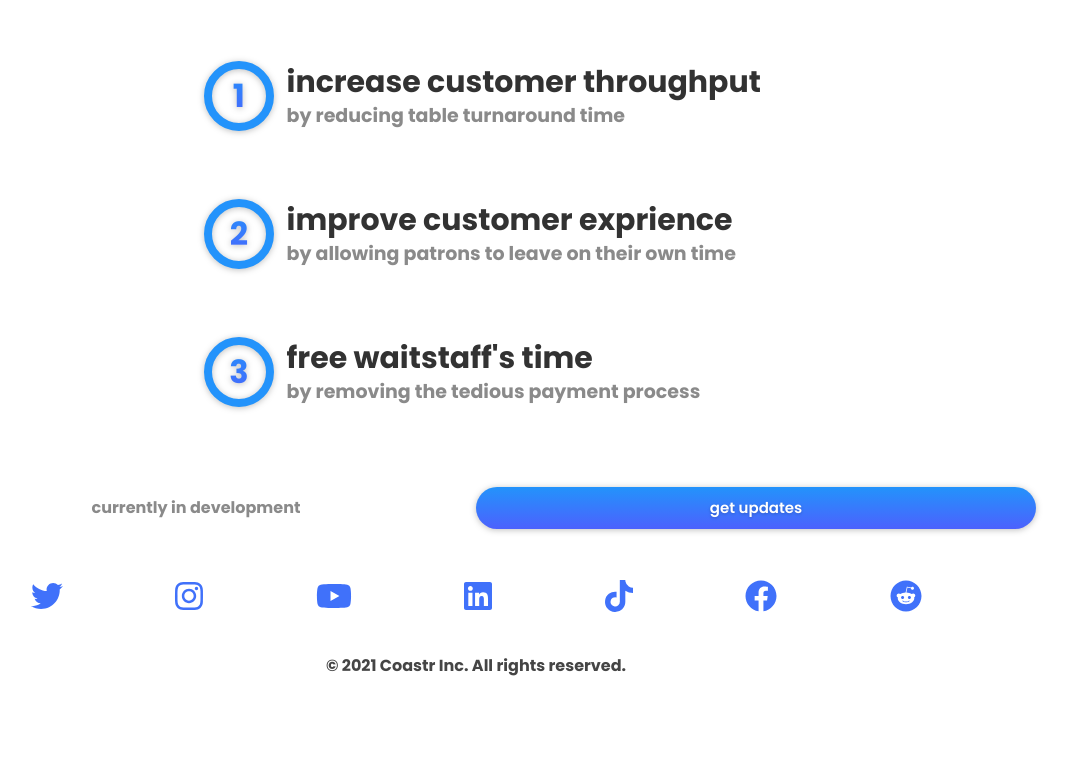
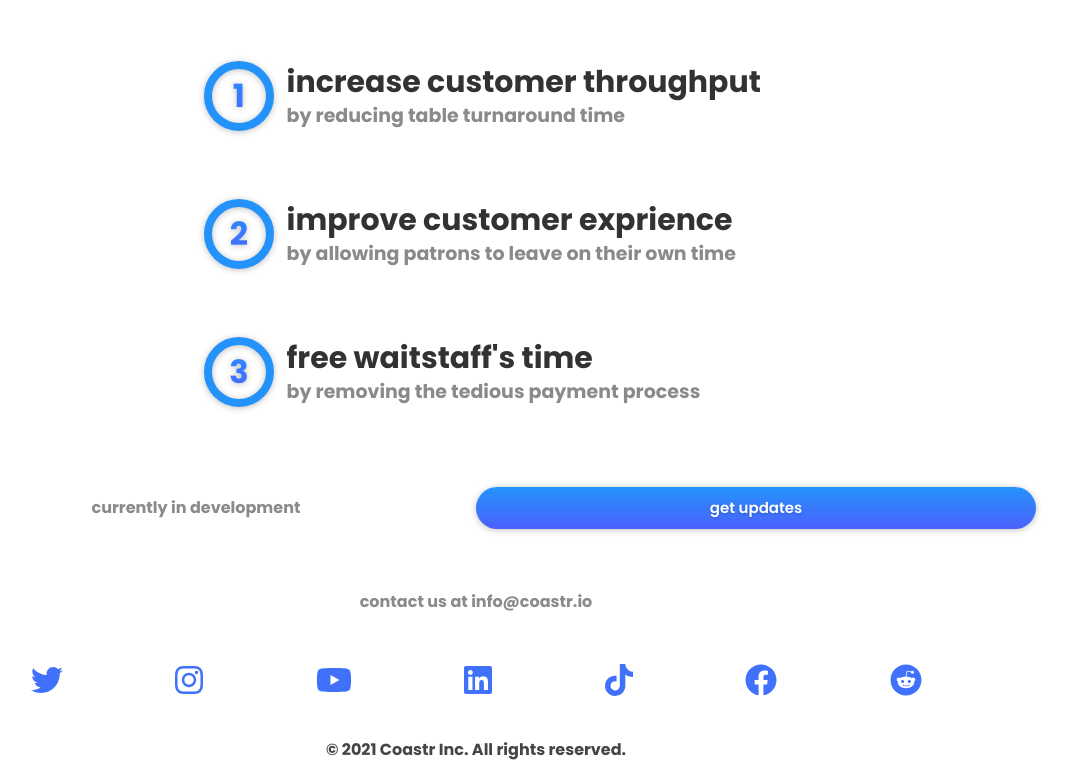
Before and after one commit to coastr/landing, a Gatsby site: page / in a window 1280 px wide. Shown: the part 2658-3440 px from the top of the page, without its empty margins (164-1234 px from the left). Before the commit the page ends 3356 px from the top, so only its background shows below. Built offline with nearby package versions, Linux system fonts and the light colour scheme; Gatsby itself is replaced by a stand-in of ours.

Commit message:
added contact email

```diff
--- a/src/components/Footer.js
+++ b/src/components/Footer.js
@@ -26,6 +26,11 @@ const Footer = () => {
           >
             get updates
           </a>
+        </div>
+        <div className="row justify-content-center">
+          <div className="d-flex justify-content-center footer-contact-text">
+            contact us at info@coastr.io
+          </div>
         </div>
         <div className="footer-social-links">
           <a
```
